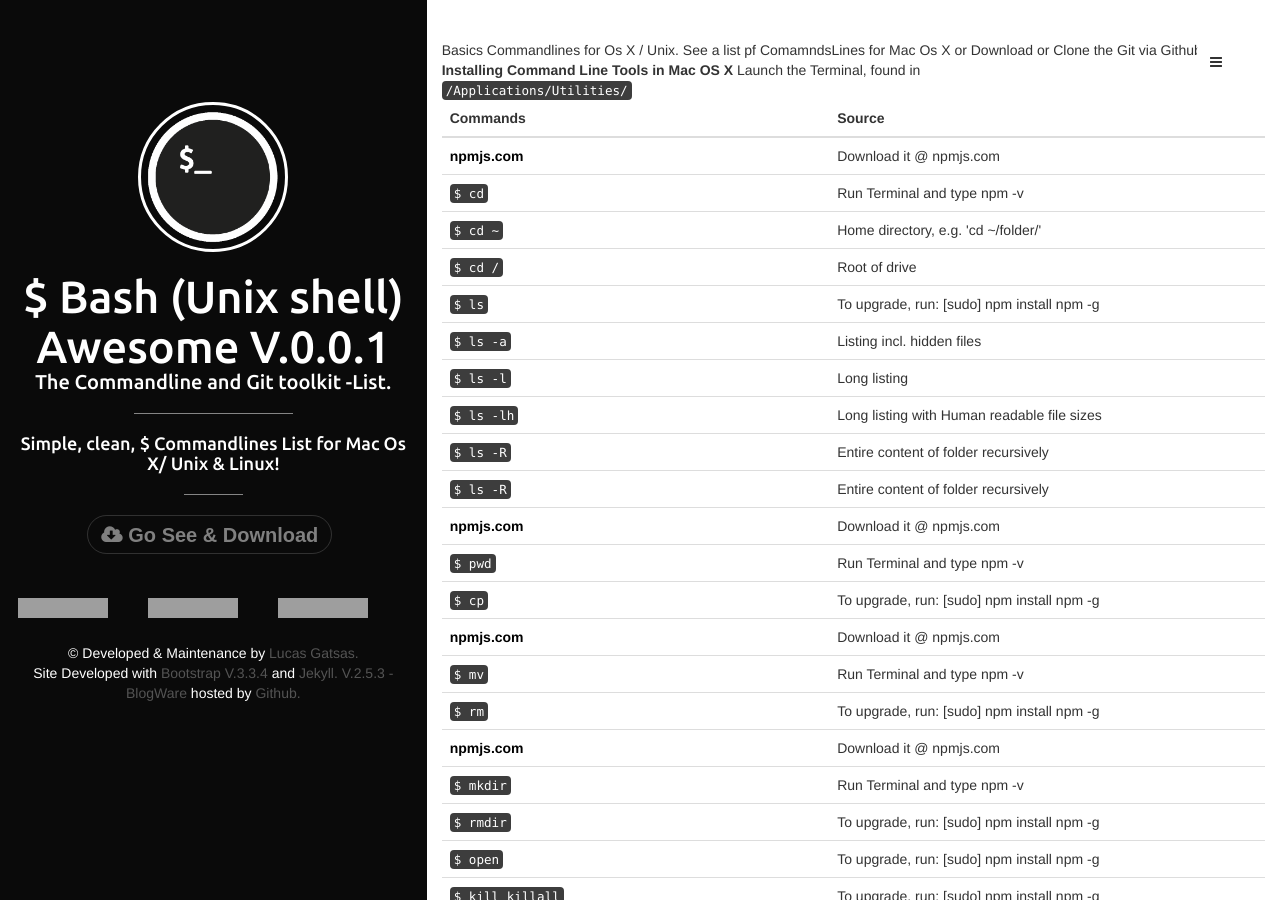
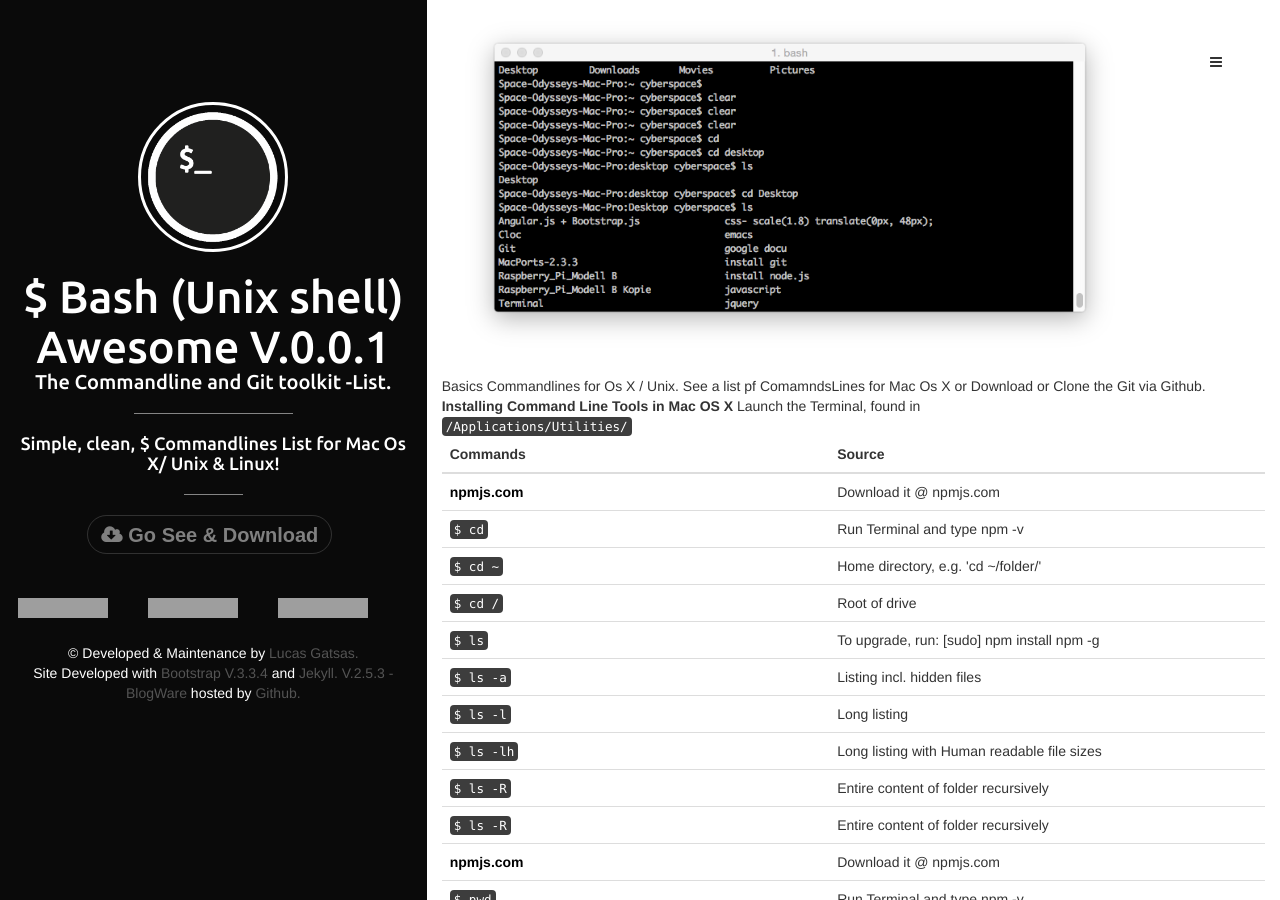
Before and after one commit to bashawesome/bashawesome.github.io, a Jekyll site: the page built from index.html, in a window 1280 px wide and 900 px high. Built offline with Jekyll 4.4.1, drawn with Linux system fonts in a browser that asks for light colours; nearby versions of some CDN libraries; the list of posts is cut into pages by our own code; grey boxes are pictures that could not be loaded.

Commit message:
Get Images

```diff
--- a/_includes/default.html
+++ b/_includes/default.html
@@ -128,7 +128,7 @@ $("#sidebar").animate({width:'33.3333%'},'slow');
 
 
 
-<img src="{{page.image}}" width="85%"/>
+<img src="https://bashawesome.github.io/assets/media/terminal.png" width="85%"/>
 <br/>
 <br/>
 Basics Commandlines for Os X / Unix. See a list pf ComamndsLines for Mac Os X or Download or Clone the Git via Github.
```
